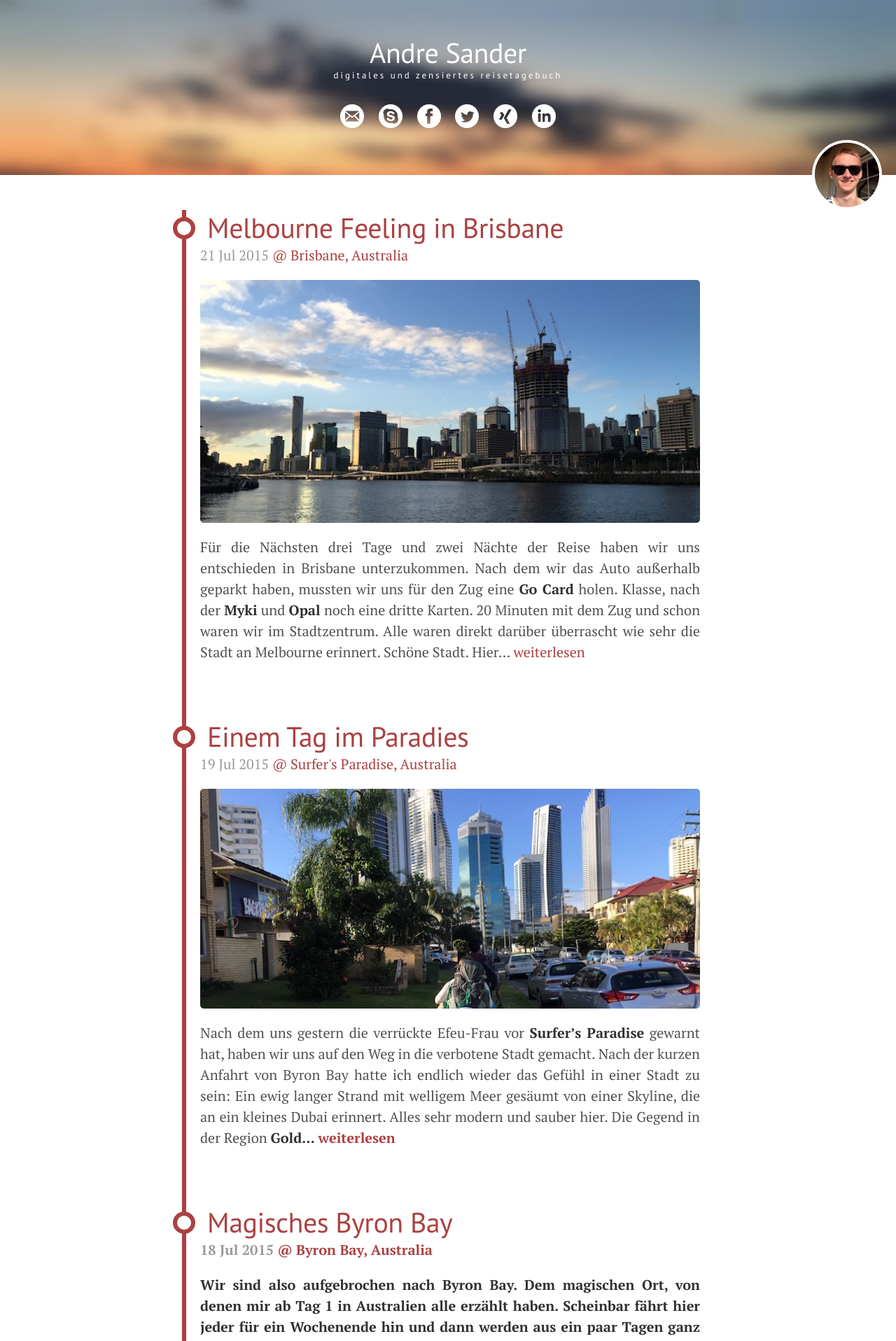
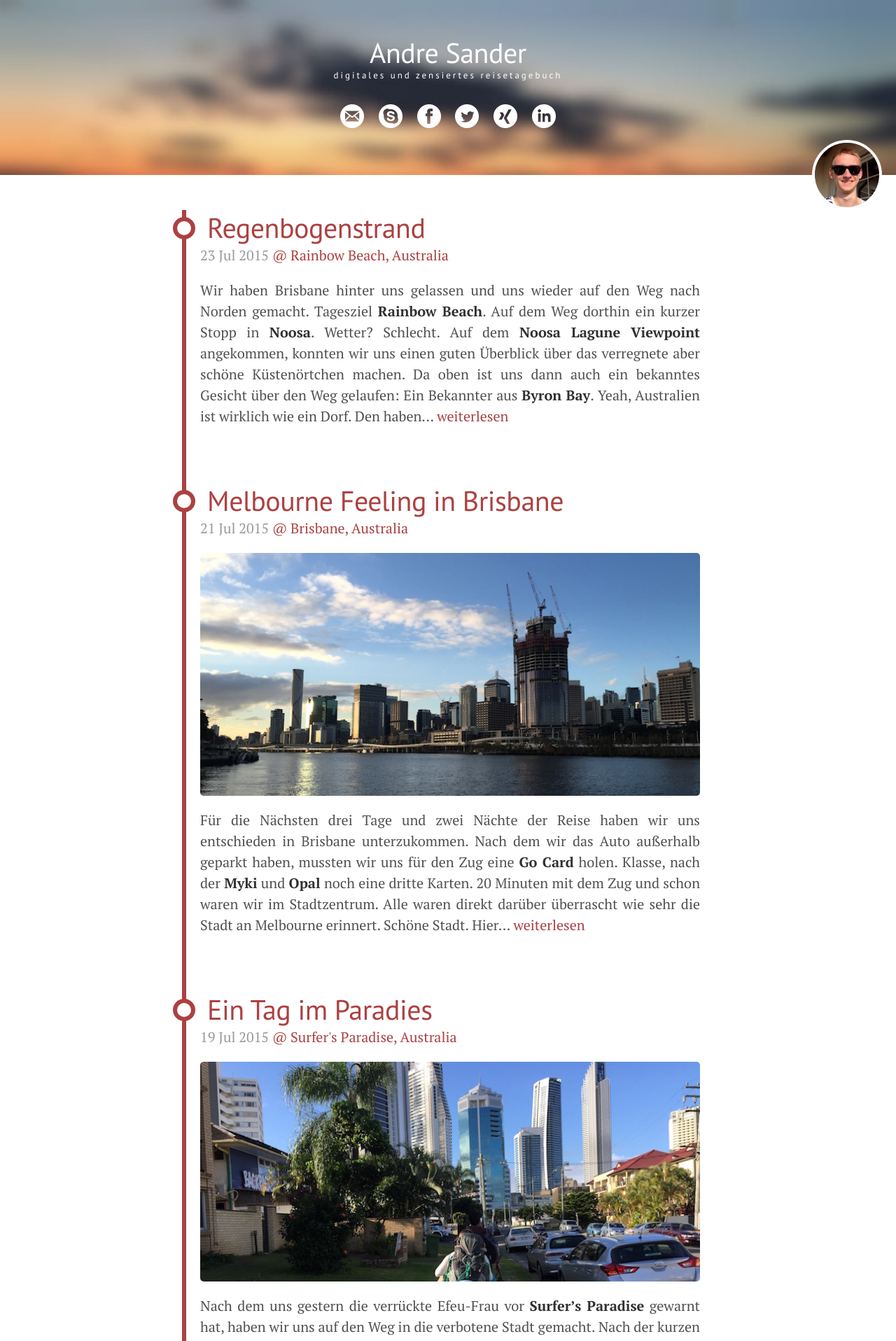
Before and after one commit to Sanderand/Sanderand.github.io, a Jekyll site: the page built from index.html, in a window 1280 px wide. Shown: the top 1916 px of the page at 70% size. Built offline with Jekyll 4.4.1, drawn with Linux system fonts in a browser that asks for light colours; Markdown is read by kramdown in place of the engine named in the settings; the list of posts is cut into pages by our own code; some of the changed text lies outside the part shown.

Commit message:
rainbow beach

```diff
--- a/_posts/2015-07-19-surfersparadise.md
+++ b/_posts/2015-07-19-surfersparadise.md
@@ -1,6 +1,6 @@
 ---
 layout: post
-title: Einem Tag im Paradies
+title: Ein Tag im Paradies
 location: Surfer's Paradise, Australia
 ---
 
--- /dev/null
+++ b/_posts/2015-07-23-rainbowbeach.md
@@ -0,0 +1,15 @@
+---
+layout: post
+title: Regenbogenstrand
+location: Rainbow Beach, Australia
+---
+
+Wir haben Brisbane hinter uns gelassen und uns wieder auf den Weg nach Norden gemacht. Tagesziel **Rainbow Beach**. Auf dem Weg dorthin ein kurzer Stopp in **Noosa**. Wetter? Schlecht. Auf dem **Noosa Lagune Viewpoint** angekommen, konnten wir uns einen guten Überblick über das verregnete aber schöne Küstenörtchen machen. Da oben ist uns dann auch ein bekanntes Gesicht über den Weg gelaufen: Ein Bekannter aus **Byron Bay**. Yeah, Australien ist wirklich wie ein Dorf. Den haben wir dann schließlich mitgenommen auf unsere Fahrt nach Rainbow Beach.
+
+Der Ort selbst ist klein und direkt am Meer gelegen. Von hier aus starten viele Touren nach Fraser Island. Falls ich eine dieser Touren in Angriff nehme, dann erst im Frühling oder frühen Sommer. Nicht vergessen: gerade ist Winter. Wir sind letztendlich in einem ziemlich coolen Hostel mit Bar, Pool und guter Atmosphäre unterkommen. Kostenloses Pancake Frühstück! Als wir gesehen haben, dass man hier auch kostenlos wohnen kann - gegen ein paar Stunden Arbeit täglich - haben wir uns das mehr als ein mal durch den Kopf gehen lassen. Abends gab's Burger und Nachos von der Bar-Küche. Danach Tischtennis, Billard und ein langer Ausflug zum Strand mit Gesprächen über Gott und die Welt.
+
+Am nächsten morgen Frühsport am Strand. Danach Schwimmen. Dann noch mal frühstücken. Sehr gut. Wetter ist hier auf ein mal so viel wärmer und angenehmer. Nachmittags hielt ich es dann für eine gute Idee mein Skateboard zum ersten mal im Skatepark auszuprobieren. Das hätte ich wohl lieber sein lassen sollen. Nach einer halben Stunde war ich wieder zurück im Hostel mit verletzem Knöchel. Sandboarden im Sonnenuntergang ist damit für mich flachgefallen. Letzte Woche mein iPhone, diese Woche mein Fuß. Uncool. Den Rest des Tages Fuß hochgelegt, gekühlt und Filmmarathon gestartet. Danke Rotes Kreuz für die **H.E.L.D.** Regel bei Sportverletzungen. Abends hatte eine 2-Mann Band einen Auftritt in der Bar. Ein paar mal durch den Raum gehumpelt und zurück ins Bett. Heute nicht. Meh.
+
+Am nächsten Morgen sah der Fuß dann schon viel besser aus. Trotzdem mal im nächsten Krankenhaus (100km) angerufen und die Situation geklärt. Zur Info: **485$** kostet die Aufnahme mit Behandlung pauschal. Gut dass ich dafür meine Versicherung habe. Das Wetter ist jetzt Sommer pur. Nachts frieren ist nicht mehr. Letztendlich mussten wir deswegen noch mal klären, ob wir Fraser Island wirklich machen wollen. Warum Fraser? Das habe ich dann ein paar Fremde Leute gefragt. Es gibt hier schließlich hunderte Inseln auf denen man mit 4WD am Sand rumbrettern kann. Für mich sieht das einfach nur nach Massentourismus und Abzocke aus. Mir wurden dann aber Gründe für Fraser genannt: Größte Sandinsel der Welt, mit größten Regenwasserreserven. Toll. Das ist natürlich ein guter Grund nach Fraser Island zu fahren... Ich muss mir noch mal überlegen, ob ich da mit mache. Ansonsten such ich mir meine eigene Insel spätestens auf dem Rückweg durch Süd-Ost-Asien.
+
+Wir haben uns dann schließlich weiter auf den Weg nach Norden gemacht. Krankenhaus halte ich momentan nicht mehr für notwendig. Fuß funktioniert schon wieder ganz gut. Nach zwei Gammel-Tagen in Rainbow Beach ist das nächste Ziel **Town of 1770**. Ziel: Surfen. Problem: Fuß. Mal schauen wie's läuft. Viele Grüße von unterwegs.
--- a/public/css/custom.css
+++ b/public/css/custom.css
@@ -40,6 +40,10 @@ header h2 {
 
 .post {
 	text-align: justify;
+}
+
+.post img {
+	width: 100% !important;
 }
 
 .profile-pic {
```
